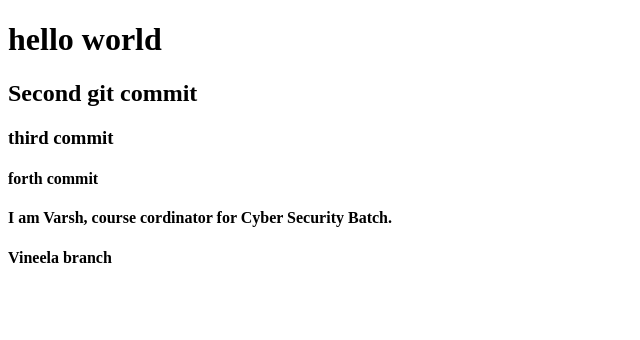
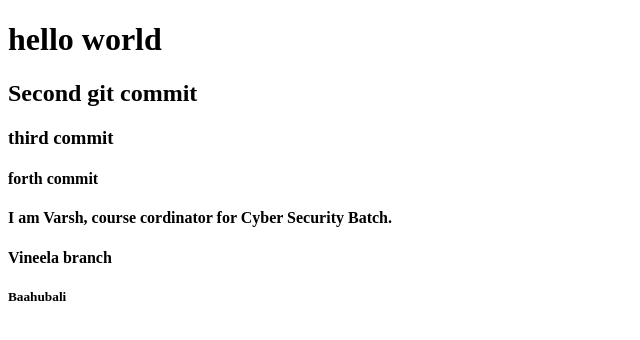
Before and after one commit to shivaram0005/git-tutorial, a plain HTML site: page index.html in a window 1280 px wide. Shown: the whole page, without its empty margins (0-640 px from the left). Drawn offline with Linux system fonts and the light colour scheme.

Commit message:
added baahubali

```diff
--- a/index.html
+++ b/index.html
@@ -13,6 +13,7 @@
     <h4>forth commit</h4>
     <h4>I am Varsh, course cordinator for Cyber Security Batch.</h4>
     <h4>Vineela branch</h4>
+    <h5>Baahubali</h5>
     <script src="./index.js"></script>
   </body>
 </html>
```
